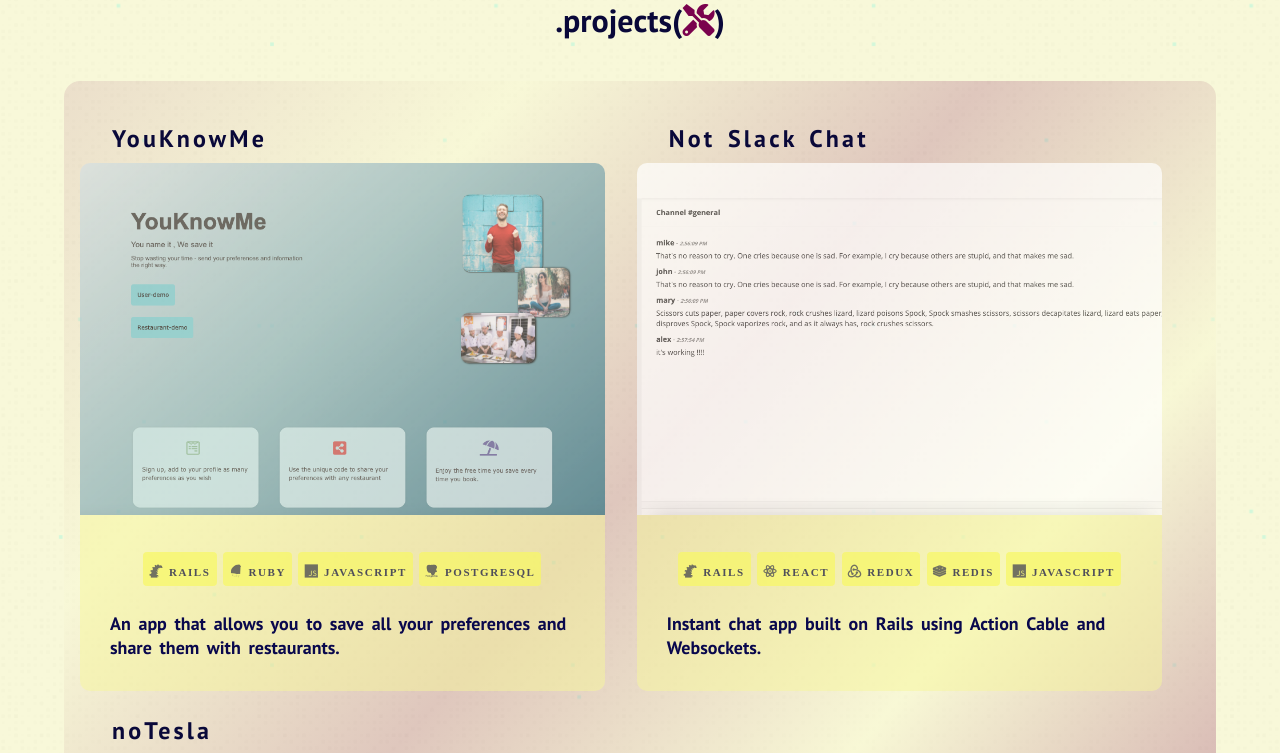
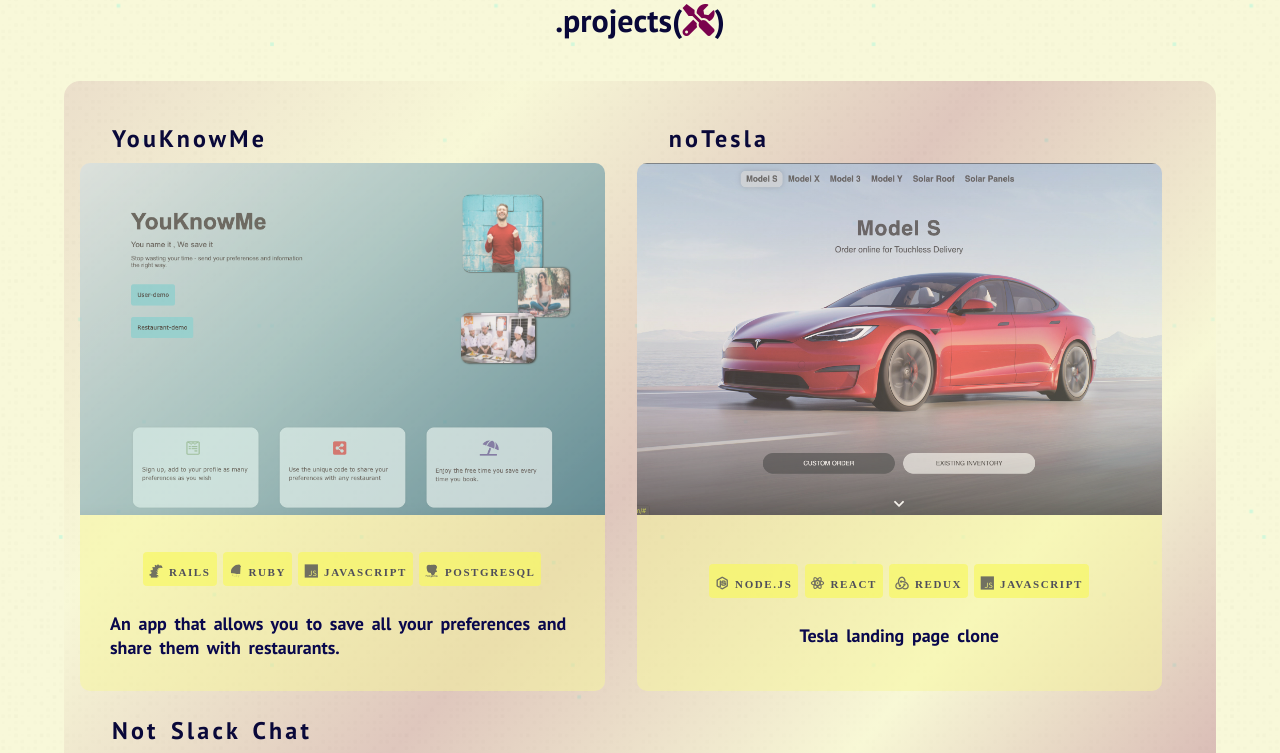
Before and after one commit to alex4tm/portfolio-v1, a React (Create React App) app: page / in a window 1280 px wide. Shown: the part 1580-2333 px from the top of the page. Built offline with nearby package versions, Linux system fonts and the light colour scheme.

Commit message:
swapped project 2 and 3 order

```diff
--- a/src/components/Projects.js
+++ b/src/components/Projects.js
@@ -20,18 +20,19 @@
               text='An app that allows you to save all your preferences and share them with restaurants.'
               path='/'
             />
+            <Project3
+              title="noTesla"
+              src={img3}
+              text='Tesla landing page clone'
+              path='/'
+            />
             <Project2
               title="Not Slack Chat"
               src={img2}
               text='Instant chat app built on Rails using Action Cable and Websockets.'
               path='/'
             />
-            <Project3
-              title="noTesla"
-              src={img3}
-              text='Tesla landing page clone'
-              path='/'
-            />
+
 {/*            <Project3
               title="Test"
               src={img2}
```
